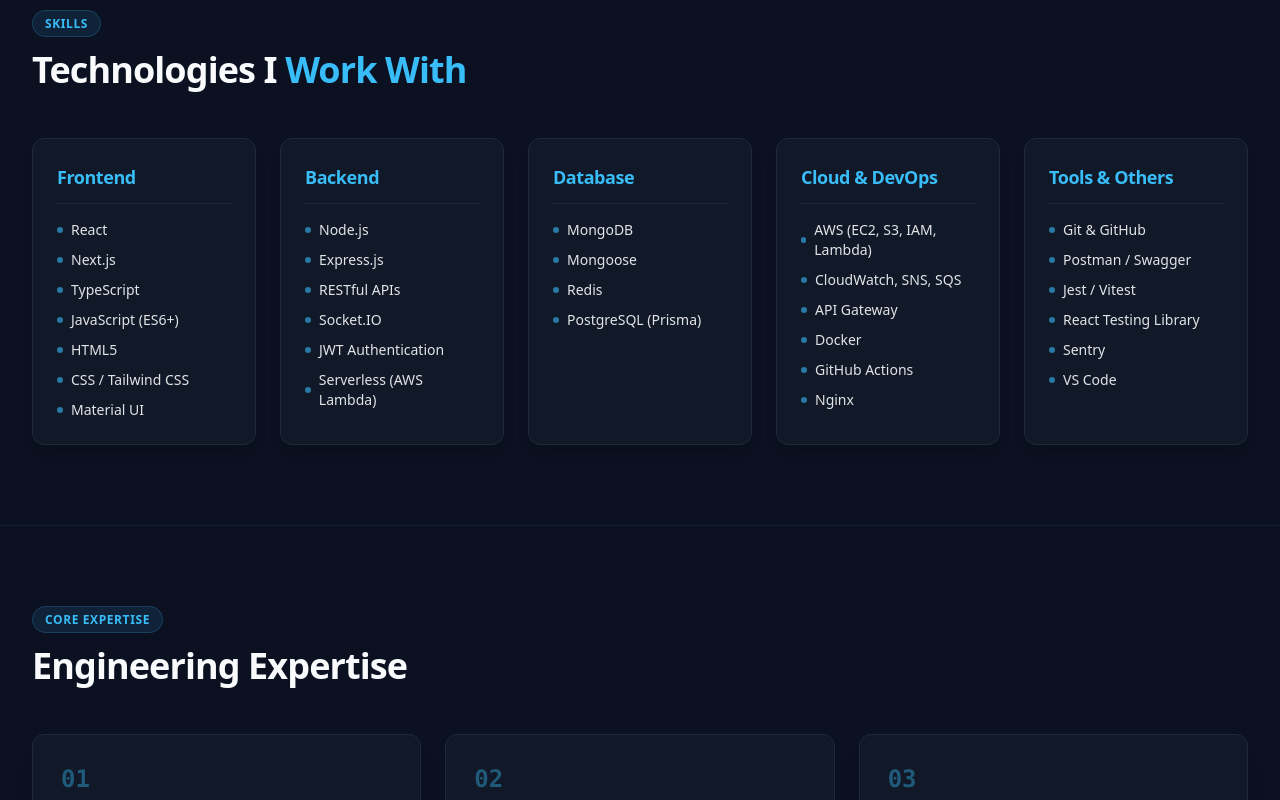
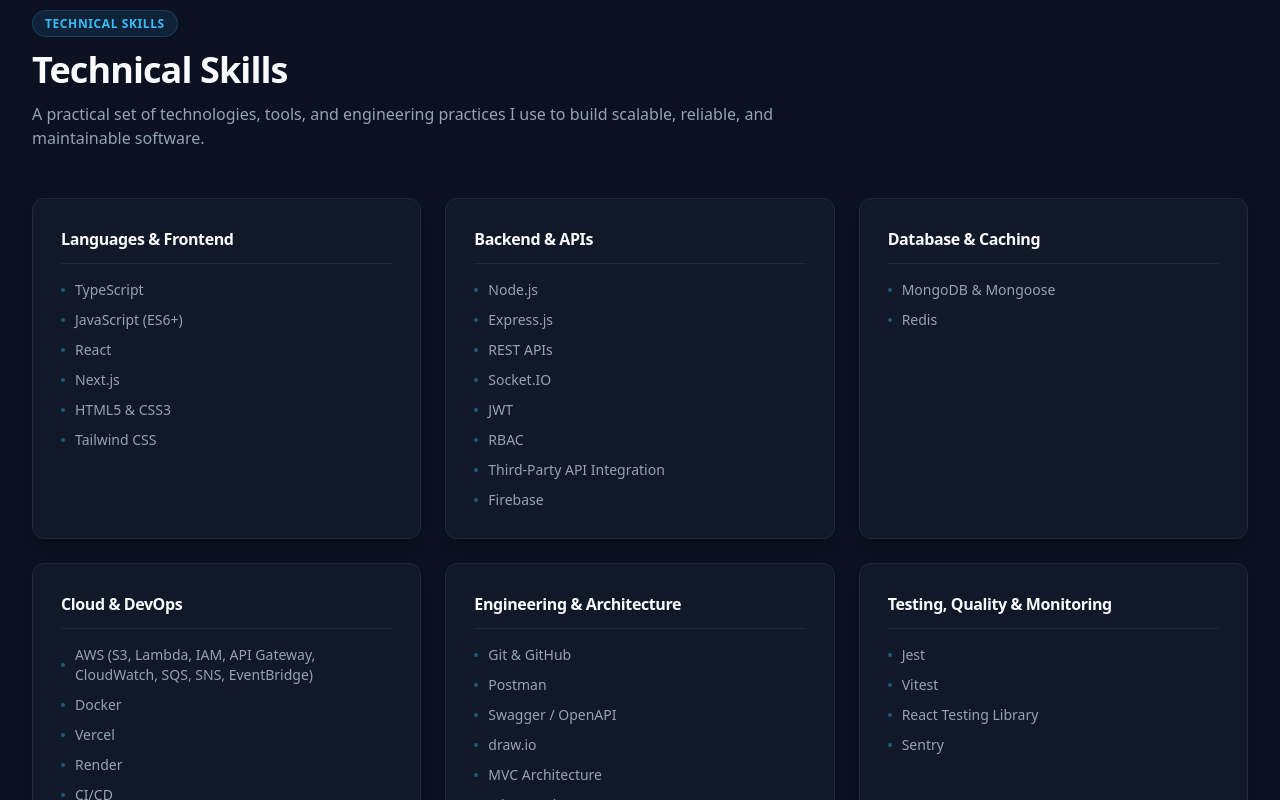
Before and after one commit to adhithyandas/Portfolio, a React (Vite) app: page / in a window 1280 px wide. Shown: the part 2940-3740 px from the top of the page. Built offline with nearby package versions, Linux system fonts and the light colour scheme.

Commit message:
refactor: redesign skills section UI and reorganize technical categories for better clarity

```diff
--- a/src/components/Skills.tsx
+++ b/src/components/Skills.tsx
@@ -11,36 +11,40 @@ export const Skills: React.FC = () => {
         {/* Section Header */}
         <div className="mb-12">
           <span className="text-xs font-semibold tracking-wider text-[#38BDF8] uppercase px-3 py-1 bg-[#38BDF8]/10 border border-[#38BDF8]/20 rounded-full">
-            SKILLS
+            TECHNICAL SKILLS
           </span>
 
           <h2 className="text-3xl sm:text-4xl font-bold tracking-tight text-[#F8FAFC] mt-4">
-            Technologies I <span className="text-[#38BDF8]">Work With</span>
+            Technical Skills
           </h2>
+
+          <p className="text-[#94A3B8] text-base mt-3 max-w-3xl">
+            A practical set of technologies, tools, and engineering practices I
+            use to build scalable, reliable, and maintainable software.
+          </p>
         </div>
 
-        {/* 5-Column Grid Matrix - TEXT ONLY */}
-        <div className="grid grid-cols-1 sm:grid-cols-2 lg:grid-cols-5 gap-6">
+        {/* 6-Card 3x2 Grid */}
+        <div className="grid grid-cols-1 md:grid-cols-2 lg:grid-cols-3 gap-6">
           {SKILL_CATEGORIES.map((category) => (
             <div
               key={category.category}
-              className="bg-[#111827] border border-[#1E293B] rounded-xl p-6 hover:border-[#38BDF8]/40 transition-all duration-300 flex flex-col justify-between shadow-lg"
+              className="bg-[#111827] border border-[#1E293B] rounded-xl p-6 sm:p-7 hover:border-[#38BDF8]/40 transition-all duration-300 shadow-lg flex flex-col justify-between"
             >
               <div>
                 {/* Category Header */}
-                <h3 className="text-lg font-bold text-[#38BDF8] pb-3 mb-4 border-b border-[#1E293B] tracking-tight">
+                <h3 className="text-base font-bold text-[#F8FAFC] pb-3 mb-4 border-b border-[#1E293B] tracking-tight">
                   {category.category}
                 </h3>
 
-                {/* Skill Items List - Plain Text Styling */}
+                {/* Skill Items List */}
                 <ul className="space-y-2.5">
                   {category.skills.map((skill) => (
                     <li
                       key={skill}
-                      className="text-sm text-[#F8FAFC]/90 font-medium hover:text-[#38BDF8] transition-colors flex items-center gap-2"
+                      className="text-sm text-[#94A3B8] hover:text-[#38BDF8] transition-colors flex items-center gap-2.5"
                     >
-                      <span className="w-1.5 h-1.5 rounded-full bg-[#38BDF8]/60 inline-block" />
-
+                      <span className="w-1 h-1 rounded-full bg-[#38BDF8]/40 shrink-0" />
                       <span>{skill}</span>
                     </li>
                   ))}
--- a/src/data/portfolioData.ts
+++ b/src/data/portfolioData.ts
@@ -128,53 +128,61 @@ export const PROJECTS_DATA: ProjectItem[] = [
 
 export const SKILL_CATEGORIES: SkillCategory[] = [
   {
-    category: "Frontend",
+    category: "Languages & Frontend",
     skills: [
+      "TypeScript",
+      "JavaScript (ES6+)",
       "React",
       "Next.js",
-      "TypeScript",
-      "JavaScript (ES6+)",
-      "HTML5",
-      "CSS / Tailwind CSS",
-      "Material UI",
+      "HTML5 & CSS3",
+      "Tailwind CSS",
     ],
   },
   {
-    category: "Backend",
+    category: "Backend & APIs",
     skills: [
       "Node.js",
       "Express.js",
-      "RESTful APIs",
+      "REST APIs",
       "Socket.IO",
-      "JWT Authentication",
-      "Serverless (AWS Lambda)",
+      "JWT",
+      "RBAC",
+      "Third-Party API Integration",
+      "Firebase",
     ],
   },
   {
-    category: "Database",
-    skills: ["MongoDB", "Mongoose", "Redis", "PostgreSQL (Prisma)"],
+    category: "Database & Caching",
+    skills: ["MongoDB & Mongoose", "Redis"],
   },
   {
     category: "Cloud & DevOps",
     skills: [
-      "AWS (EC2, S3, IAM, Lambda)",
-      "CloudWatch, SNS, SQS",
-      "API Gateway",
+      "AWS (S3, Lambda, IAM, API Gateway, CloudWatch, SQS, SNS, EventBridge)",
       "Docker",
-      "GitHub Actions",
-      "Nginx",
+      "Vercel",
+      "Render",
+      "CI/CD",
     ],
   },
   {
-    category: "Tools & Others",
+    category: "Engineering & Architecture",
     skills: [
       "Git & GitHub",
-      "Postman / Swagger",
-      "Jest / Vitest",
-      "React Testing Library",
-      "Sentry",
-      "VS Code",
+      "Postman",
+      "Swagger / OpenAPI",
+      "draw.io",
+      "MVC Architecture",
+      "Microservices",
+      "System Design",
+      "API Design",
+      "Performance Optimization",
+      "Security",
     ],
+  },
+  {
+    category: "Testing, Quality & Monitoring",
+    skills: ["Jest", "Vitest", "React Testing Library", "Sentry"],
   },
 ];
 
```
